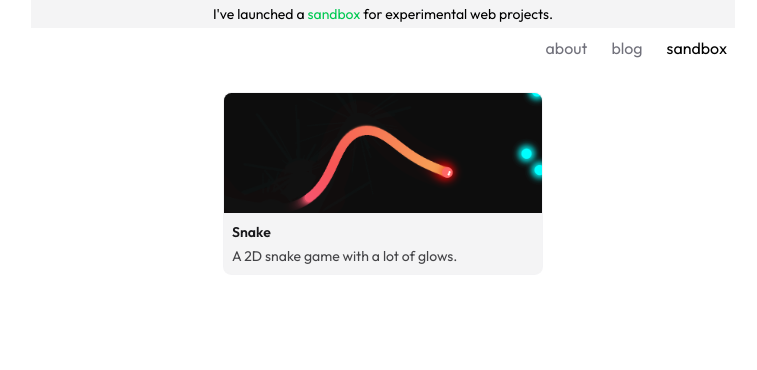
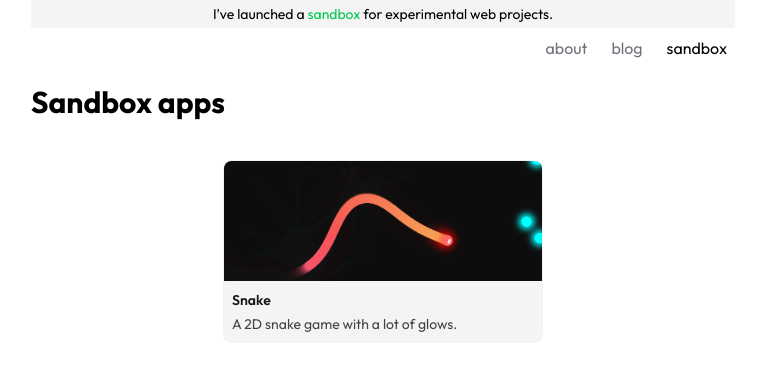
Before and after one commit to kotleni/kotleni.github.io, a Next.js app: page /sandbox in a window 1280 px wide. Shown: the top 370 px of the page, without its empty margins (257-1014 px from the left). Built offline with nearby package versions, Linux system fonts and the light colour scheme.

Commit message:
feat: add sandbox apps page label

```diff
--- a/src/app/sandbox/page.tsx
+++ b/src/app/sandbox/page.tsx
@@ -27,7 +27,9 @@ export default function SandboxPage() {
     const pathName = usePathname();
 
     return (
-        <div className="flex flex-wrap justify-center gap-4 p-4 sm:p-6">
+        <div className="flex flex-col pt-4 gap-4">
+            <h2 className="text-3xl font-bold">Sandbox apps</h2>
+            <div className="flex flex-wrap justify-center gap-4 sm:p-6">
                 {apps.map(app => (
                     <Link
                         key={`${app.name}`}
@@ -57,5 +59,6 @@ export default function SandboxPage() {
                     </Link>
                 ))}
             </div>
+        </div>
     );
 }
```
Lines whose indentation alone changed are shown as unchanged.
